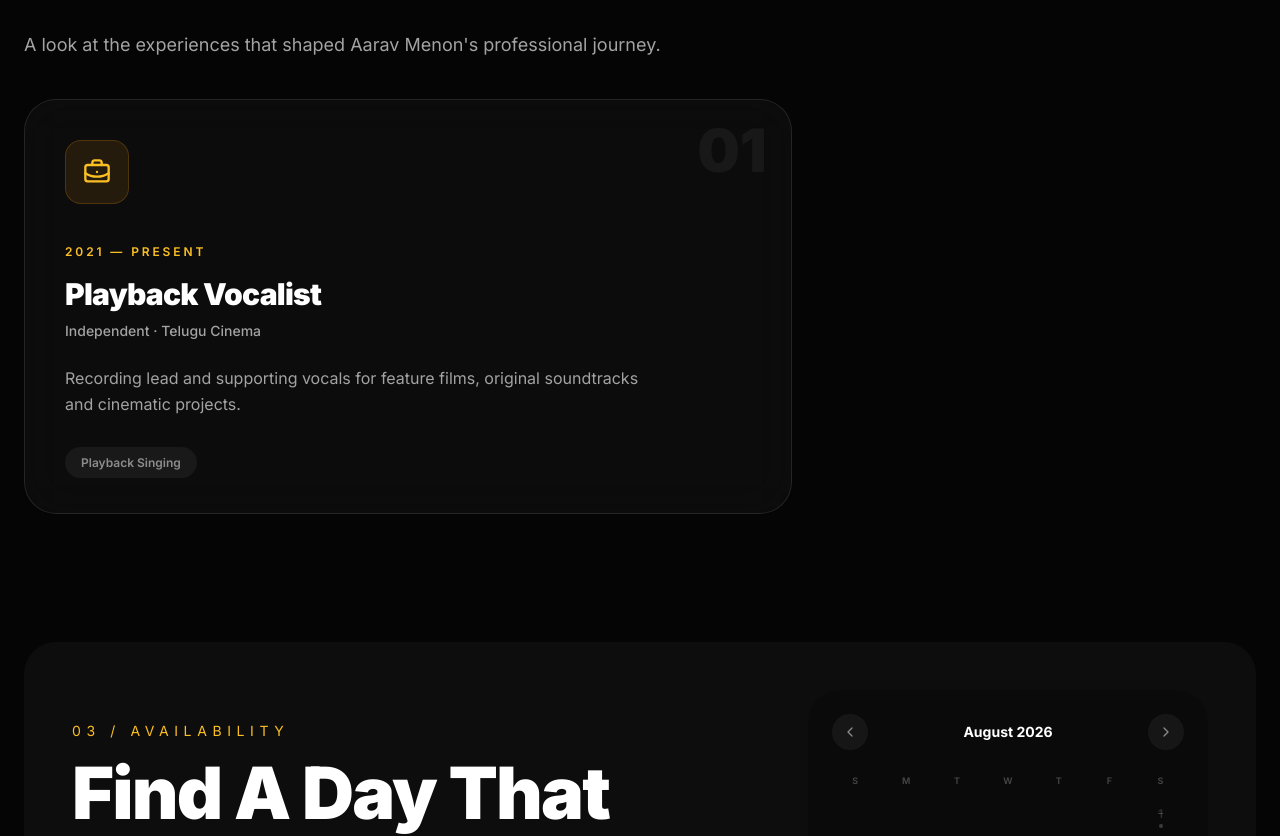
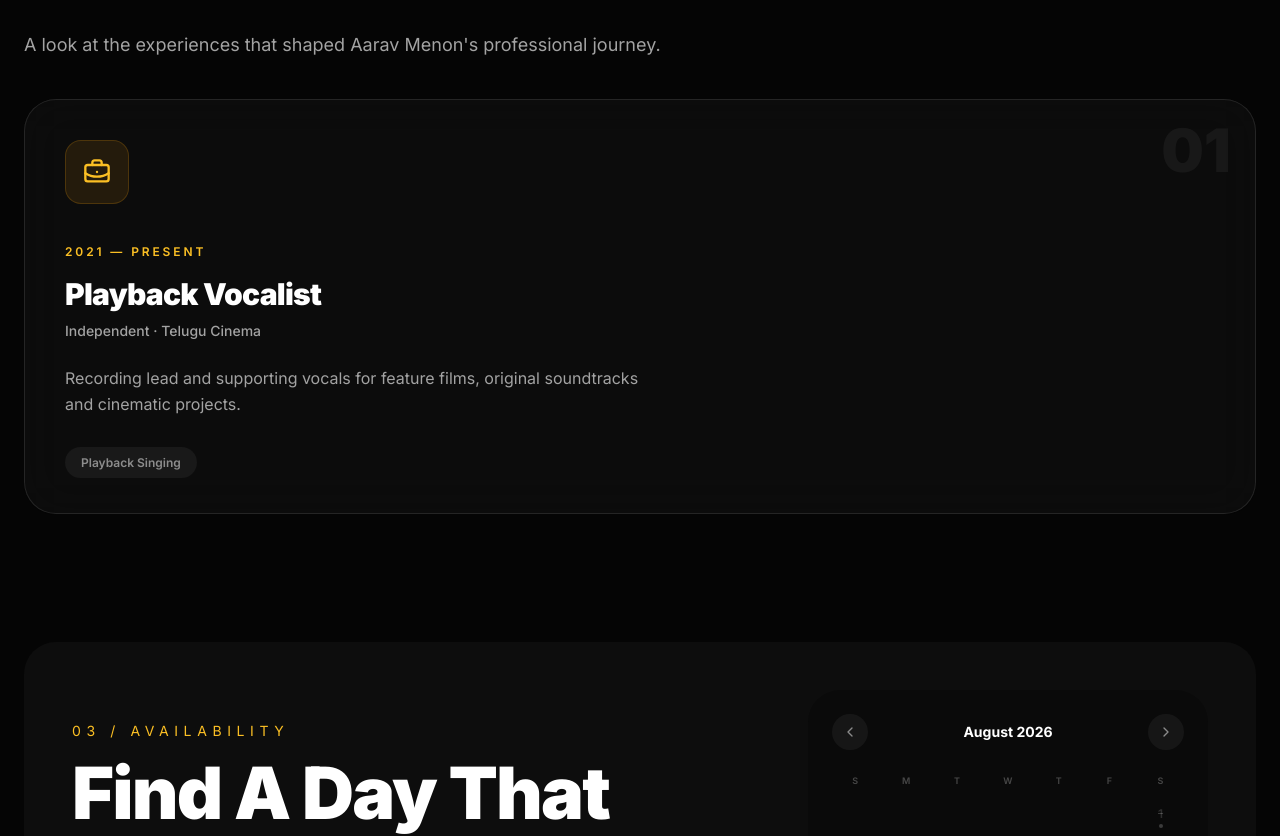
Before and after one commit to abhinavreddy2684-droid/PR.Pre.Pro.Post, a React (Vite) app in the folder 24-crafts/: page /talent/1 in a window 1280 px wide. Shown: the part 2381-3217 px from the top of the page. Built offline with nearby package versions, Linux system fonts and the light colour scheme.

Commit message:
Reshape experience cards by entry count

```diff
--- a/24-crafts/src/pages/TalentProfile.jsx
+++ b/24-crafts/src/pages/TalentProfile.jsx
@@ -99,13 +99,17 @@ function Experience({ talent }) {
   const visible = hasCarousel ? entries.slice(start, start + 3) : entries;
   const canPrev = start > 0;
   const canNext = start < entries.length - 3;
-  const gridClass = entries.length === 1 ? "max-w-3xl" : "grid gap-5 md:grid-cols-2 lg:grid-cols-3";
+  const gridClass = entries.length === 1
+    ? "grid grid-cols-1"
+    : entries.length === 2
+      ? "grid gap-5 md:grid-cols-2"
+      : "grid gap-5 md:grid-cols-2 lg:grid-cols-3";
 
   return (
     <section id="experience" className="mt-32 scroll-mt-24">
       <SectionHeading eyebrow="02 / Experience" title="The Career Behind The Craft" subtitle={`A look at the experiences that shaped ${talent.name}'s professional journey.`} />
       <div className={`relative mt-10 ${gridClass}`}>
-        {visible.map((entry, index) => <motion.article key={`${entry.company}-${entry.period}-${index}`} initial={{ opacity: 0, y: 60 }} whileInView={{ opacity: 1, y: 0 }} viewport={{ once: true }} transition={{ duration: 0.7, delay: index * 0.1 }} whileHover={{ y: -8 }} className={`group relative overflow-hidden rounded-[2rem] border border-white/10 bg-white/[0.03] p-8 backdrop-blur-xl sm:p-10 ${entries.length === 1 ? "min-h-[390px]" : "min-h-[390px]"}`}>
+        {visible.map((entry, index) => <motion.article key={`${entry.company}-${entry.period}-${index}`} initial={{ opacity: 0, y: 60 }} whileInView={{ opacity: 1, y: 0 }} viewport={{ once: true }} transition={{ duration: 0.7, delay: index * 0.1 }} whileHover={{ y: -8 }} className="group relative min-h-[390px] overflow-hidden rounded-[2rem] border border-white/10 bg-white/[0.03] p-8 backdrop-blur-xl sm:p-10">
           <div className="absolute inset-0 bg-[radial-gradient(circle_at_top,rgba(245,158,11,0.14),transparent_55%)] opacity-0 transition duration-700 group-hover:opacity-100" />
           <div className="absolute right-6 top-5 text-6xl font-black text-white/5">0{start + index + 1}</div>
           <div className="relative flex h-full flex-col"><div className="grid h-16 w-16 place-items-center rounded-2xl border border-amber-500/20 bg-amber-500/10 text-amber-400"><BriefcaseBusiness size={28} /></div><div className="relative mt-10"><p className="text-xs font-semibold uppercase tracking-[0.24em] text-amber-400">{entry.period || "Professional chapter"}</p><h3 className="mt-4 text-3xl font-black leading-tight tracking-tight text-white">{entry.title || talent.role || talent.craft}</h3><p className="mt-2 text-sm font-medium text-neutral-400">{entry.company || "Independent / Production"}</p><p className="mt-6 max-w-xl text-base leading-relaxed text-neutral-400">{entry.description || "Professional work contributing to cinematic productions and creative collaborations."}</p><div className="mt-auto pt-8"><span className="rounded-full bg-white/5 px-4 py-2 text-xs font-semibold text-white/50">{entry.craft || talent.craft}</span></div></div></div>
```
